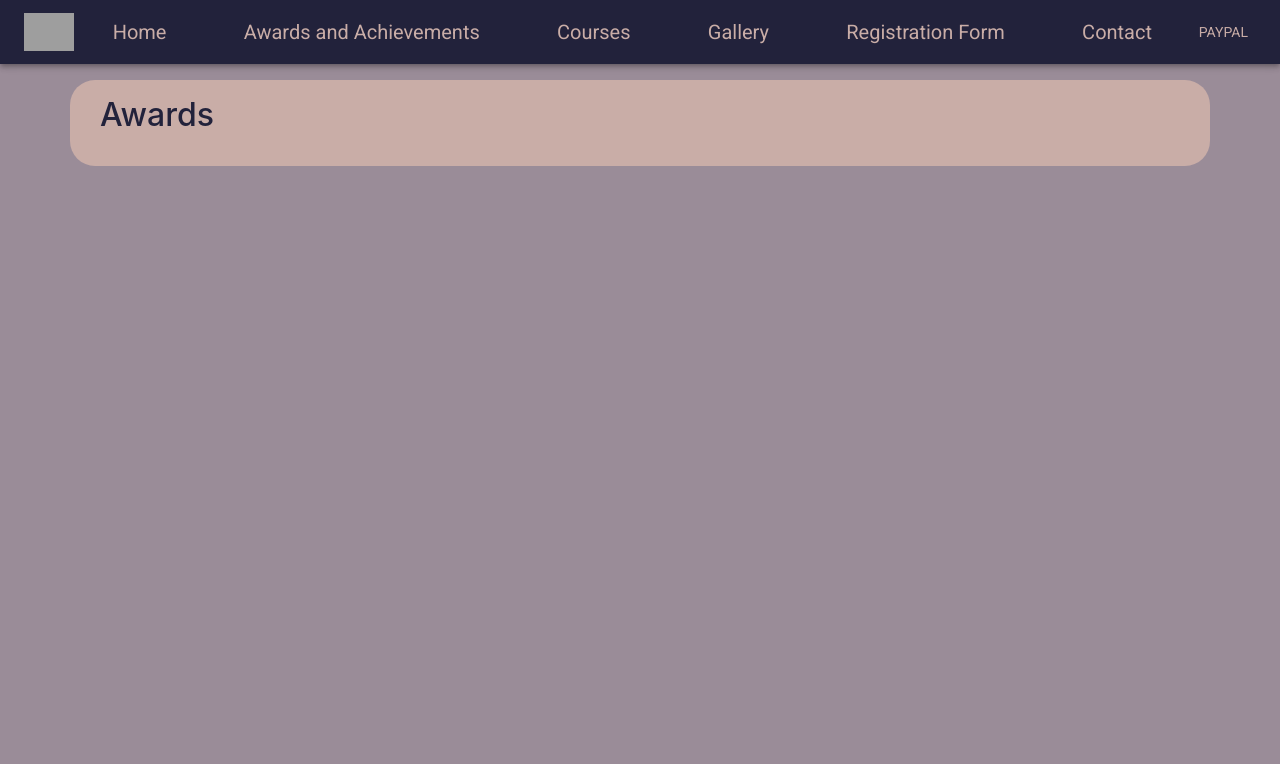
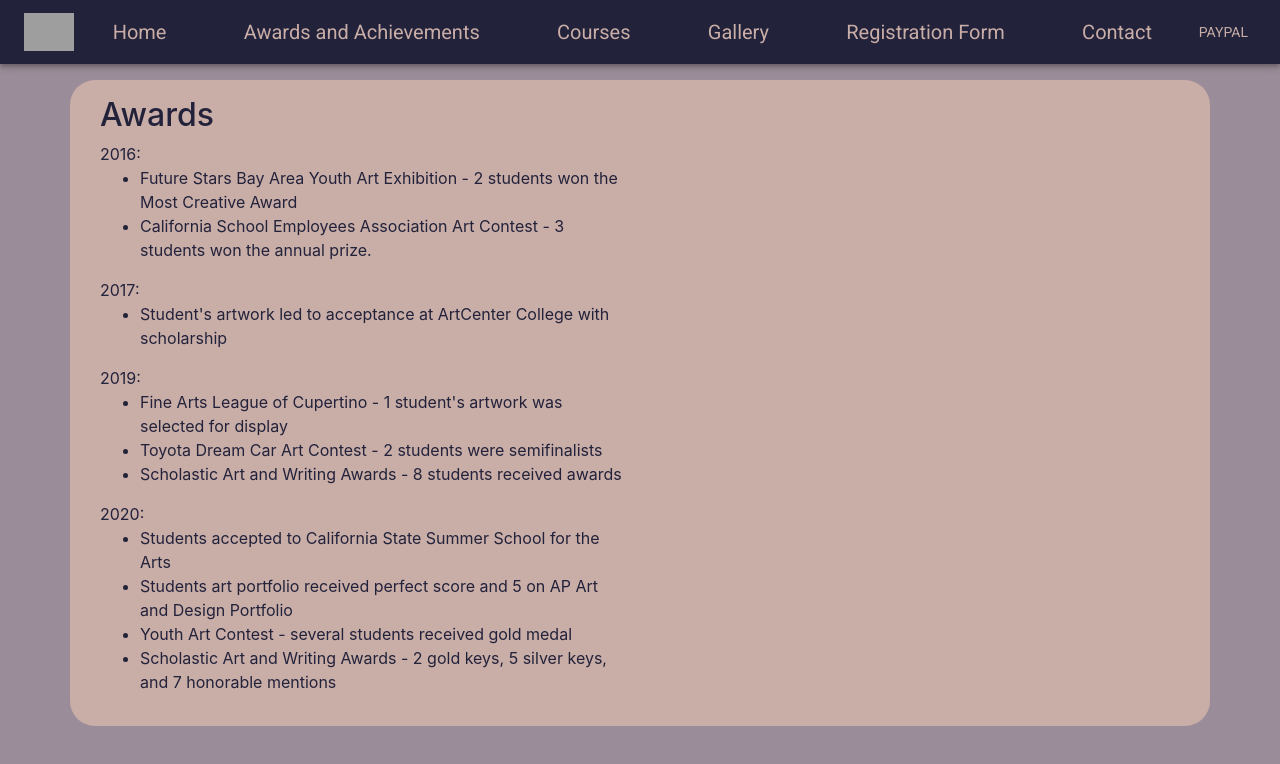
Before and after one commit to joshuajy03/artwebsite, a React (Create React App) app: page /artwebsite/awards in a window 1280 px wide. Shown: the top 764 px of the page. Built offline with nearby package versions, Linux system fonts and the light colour scheme; grey boxes are pictures that could not be loaded.

Commit message:
Richard updated Award and Contact pages

```diff
--- a/package.json
+++ b/package.json
@@ -14,6 +14,7 @@
     "react-bootstrap": "^1.6.0",
     "react-dom": "^17.0.2",
     "react-google-forms": "^1.0.3",
+    "react-router-dom": "^5.2.0",
     "react-scripts": "4.0.3",
     "web-vitals": "^1.1.2"
   },
--- a/src/components/Awards.jsx
+++ b/src/components/Awards.jsx
@@ -1,3 +1,4 @@
+import { List } from "@material-ui/core";
 import React from "react";
 import './WebPage.css';
 
@@ -8,6 +9,35 @@ function Awards() {
         <div style={{ textAlign: "left" }} class="col-lg-6">
           <h2>Awards</h2>
           <p>
+            2016:  <br />
+            <ul>
+              <li>Future Stars Bay Area Youth Art Exhibition - 2 students won the Most Creative Award</li>
+              <li>California School Employees Association Art Contest - 3 students won the annual prize.</li>
+            </ul>
+
+          </p>
+          <p>
+            2017: <br />
+            <ul>
+              <li>Student's artwork led to acceptance at ArtCenter College with scholarship</li>
+            </ul>
+          </p>
+          <p>
+            2019: <br />
+            <ul>
+              <li>Fine Arts League of Cupertino - 1 student's artwork was selected for display</li>
+              <li>Toyota Dream Car Art Contest - 2 students were semifinalists</li>
+              <li>Scholastic Art and Writing Awards - 8 students received awards</li>
+            </ul>
+          </p>
+          <p>
+            2020: <br />
+            <ul>
+              <li>Students accepted to California State Summer School for the Arts</li>
+              <li>Students art portfolio received perfect score and 5 on AP Art and Design Portfolio</li>
+              <li>Youth Art Contest - several students received gold medal</li>
+              <li>Scholastic Art and Writing Awards - 2 gold keys, 5 silver keys, and 7 honorable mentions</li>
+            </ul>
           </p>
         </div>
       </div>
--- a/src/components/Contact.jsx
+++ b/src/components/Contact.jsx
@@ -4,24 +4,15 @@ import './WebPage.css';
 function Contact() {
   return (
     <div className="contact">
-      <div class="container">
-        <div class="row align-items-center my-5">
-          <div class="col-lg-7">
-            <img
-              class="img-fluid rounded mb-4 mb-lg-0"
-              src="http://placehold.it/900x400"
-              alt=""
-            />
-          </div>
-          <div class="col-lg-5">
-            <h1 class="font-weight-light">Contact</h1>
-            <p>
-              Lorem Ipsum is simply dummy text of the printing and typesetting
-              industry. Lorem Ipsum has been the industry's standard dummy text
-              ever since the 1500s, when an unknown printer took a galley of
-              type and scrambled it to make a type specimen book.
-            </p>
-          </div>
+      <div class="container pt-3 pb-3 my-3">
+        <div style={{ textAlign: "left" }} class="col-lg-6">
+          <h2>Contact</h2>
+          <p>
+            Phone: 408-384-1101 <br />
+            Email: yyanni78@hotmail.com <br />
+            WeChat ID:  adambecky <br />
+            Studio Address: Newsom AVE Cupertino 95014
+          </p>
         </div>
       </div>
     </div>
```
Also changed, not shown: 1 other file (tests, documents, lock files or other folders).
